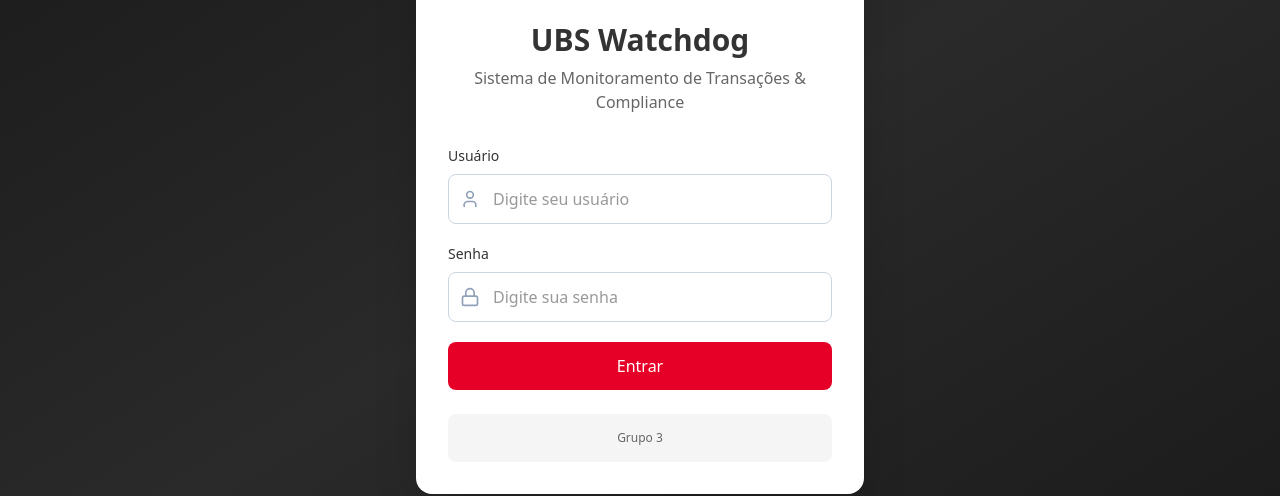
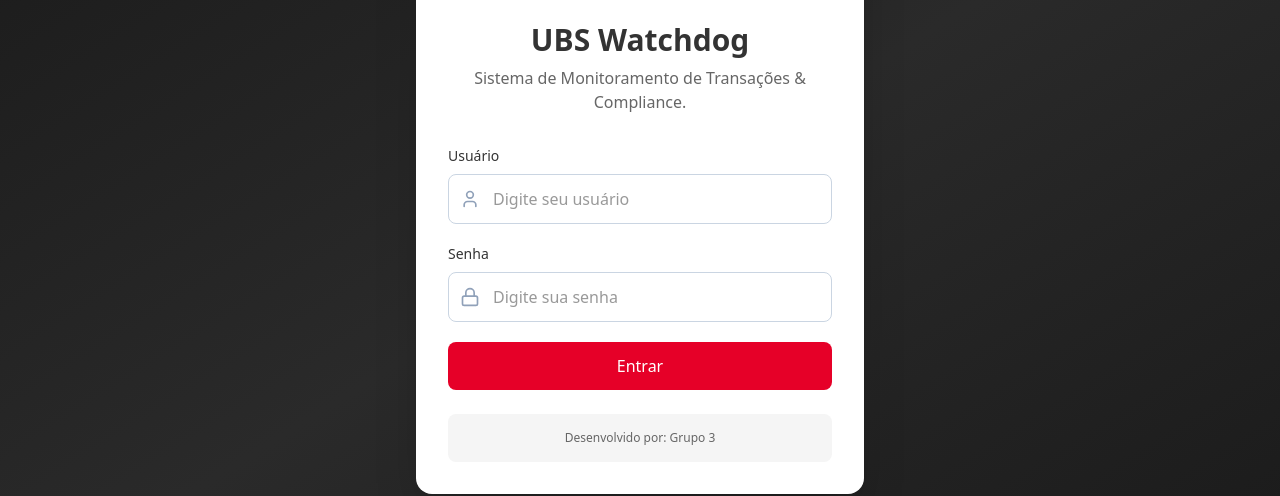
Before and after one commit to razdvatri97/UBSWatchDog-Frontend, a React (Vite) app: page / in a window 1280 px wide. Shown: the part 188-684 px from the top of the page. Built offline with nearby package versions, Linux system fonts and the light colour scheme.

Commit message:
Minor language fixes.

```diff
--- a/src/components/layout/Sidebar.tsx
+++ b/src/components/layout/Sidebar.tsx
@@ -29,7 +29,7 @@
           <Shield className="size-8 text-[#e60028]" />
           <div>
             <h1 className="font-bold text-lg">UBS Watchdog</h1>
-            <p className="text-xs text-slate-400">Compliance System</p>
+            <p className="text-xs text-slate-400">Sistema de Monitoramento & Compliance.</p>
           </div>
         </div>
       </div>
@@ -58,8 +58,7 @@
       <div className="p-4 border-t border-[#2a2a2a]">
         <button
           onClick={logout}
-          className="flex items-center gap-3 px-4 py-3 rounded-lg w-full text-slate-300 hover:bg-[#2a2a2a] hover:text-white transition-colors"
-        >
+          className="flex items-center gap-3 px-4 py-3 rounded-lg w-full text-slate-300 hover:bg-[#2a2a2a] hover:text-white transition-colors">
           <LogOut className="size-5" />
           <span>Sair</span>
         </button>
--- a/src/pages/Login.tsx
+++ b/src/pages/Login.tsx
@@ -38,7 +38,7 @@
             UBS Watchdog
           </h1>
           <p className="text-center text-[#666666] mb-8">
-            Sistema de Monitoramento de Transações & Compliance
+            Sistema de Monitoramento de Transações & Compliance.
           </p>
 
           <form onSubmit={handleSubmit} className="space-y-5">
@@ -92,7 +92,7 @@
 
           <div className="mt-6 p-4 bg-[#f5f5f5] rounded-lg">
             <p className="text-xs text-[#666666] text-center">
-              Grupo 3
+              Desenvolvido por: Grupo 3
             </p>
           </div>
         </div>
```
